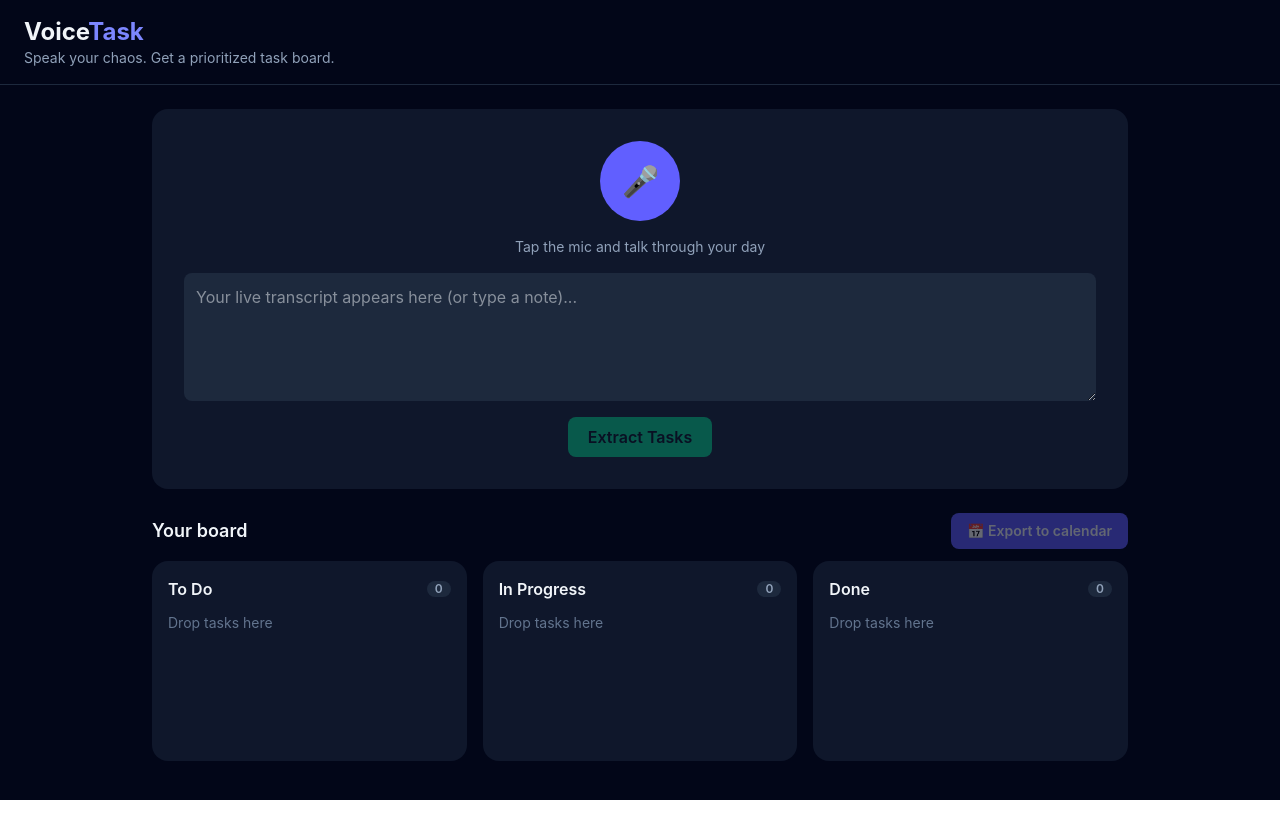
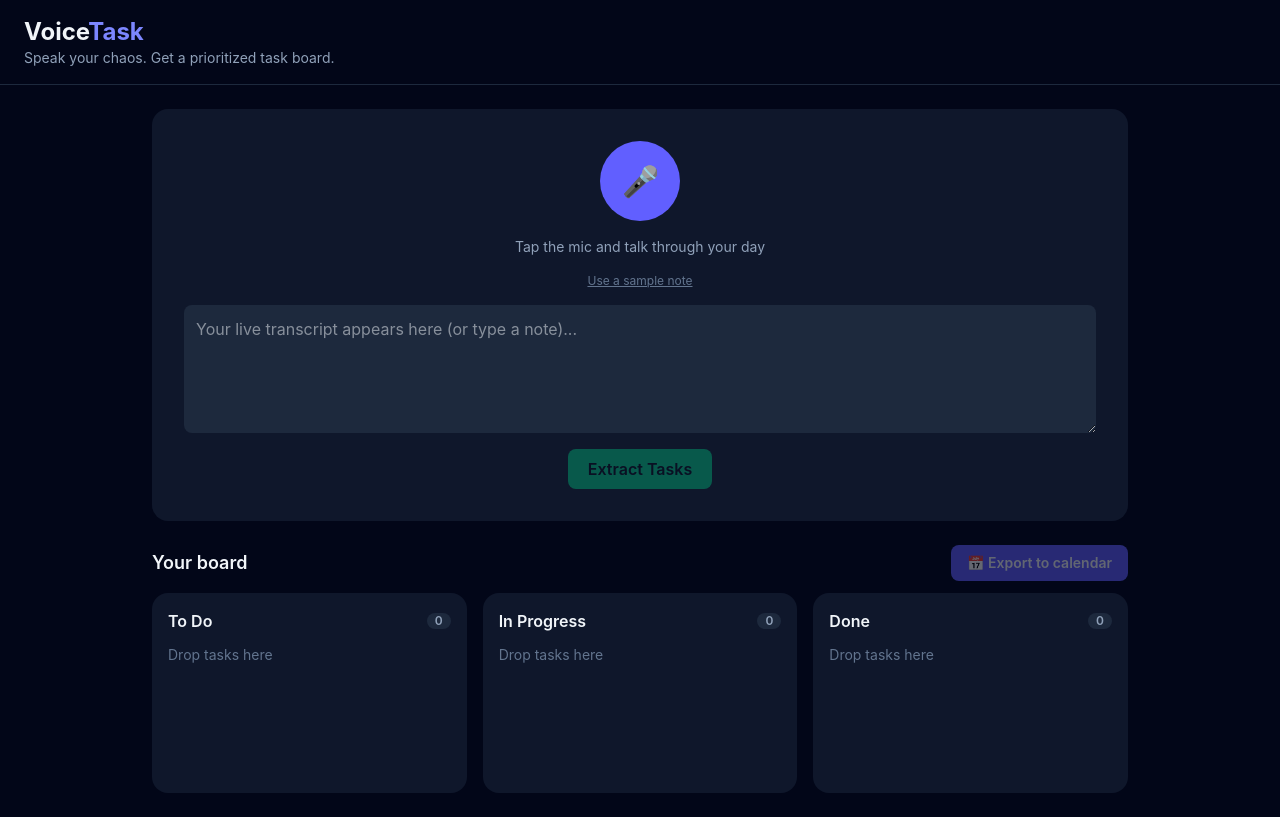
Before and after one commit to abhijeetpandey-07/voice-task-manager, a React (Vite) app: page / in a window 1280 px wide. Built offline with nearby package versions, Linux system fonts and the light colour scheme.

Commit message:
feat: add sample note button for quick demo

```diff
--- a/src/App.jsx
+++ b/src/App.jsx
@@ -4,6 +4,8 @@ import { extractTasks } from './api'
 import Board from './components/Board'
 import { downloadICS } from './utils/ics'
 
+const SAMPLE =
+  "Tomorrow I need to send the project report to Rahul, it's urgent. Also call the dentist on Friday to book an appointment. Maybe plan the weekend trip sometime next week, and buy groceries tonight."
 export default function App() {
   const { transcript, setTranscript, listening, toggle, error: micError } = useSpeech()
     const [tasks, setTasks] = useState(() => {
@@ -84,6 +86,12 @@ export default function App() {
             {listening ? 'Listening... tap again to stop' : 'Tap the mic and talk through your day'}
           </p>
           {(micError || error) && <p className="text-sm text-red-400">{micError || error}</p>}
+                    <button
+            onClick={() => setTranscript(SAMPLE)}
+            className="text-xs text-slate-500 underline hover:text-slate-300"
+          >
+            Use a sample note
+          </button>
           <textarea
             value={transcript}
             onChange={(e) => setTranscript(e.target.value)}
```
